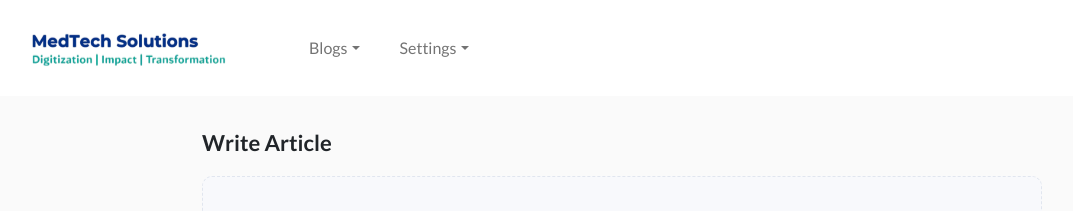
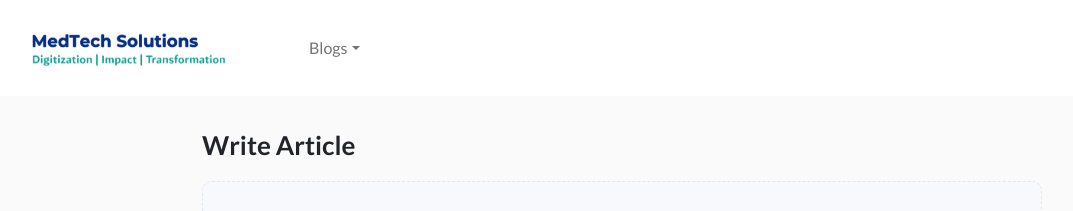
Before and after one commit to Ayodejioladimeji/Medtech-sample-Dashboard, a Next.js app: page / in a window 1280 px wide. Shown: the top 211 px of the page, without its empty margins (18-1091 px from the left). Built offline with nearby package versions, Linux system fonts and the light colour scheme; sample sign-in values are in the browser's storage.

Commit message:
added updates

```diff
--- a/src/common/card.tsx
+++ b/src/common/card.tsx
@@ -28,7 +28,7 @@ const Card = (props: Props) => {
 
       <div className="card-content">
         <h3>{props?.title}</h3>
-        <p>{props?.category}</p>
+        {/* <p>{props?.category}</p> */}
       </div>
 
       <div className="card-footer">
--- a/src/components/nav.tsx
+++ b/src/components/nav.tsx
@@ -1,12 +1,10 @@
 import React from "react";
 import { useRouter } from "next/router";
 import Link from "next/link";
-import Logo2 from "@/svg/Logo2";
 import Image from "next/image";
 
 export default function Nav() {
   const router = useRouter();
-
   //
 
   return (
@@ -59,46 +57,6 @@ export default function Nav() {
                 </li>
               </ul>
             </li>
-
-            <li className="nav-item dropdown">
-              <Link
-                className={`nav-link dropdown-toggle ${
-                  router.asPath.includes("settings") &&
-                  !router.asPath.includes("individual")
-                    ? "active"
-                    : ""
-                }`}
-                href="#"
-                role="button"
-                data-bs-toggle="dropdown"
-                aria-expanded="false"
-              >
-                Settings
-              </Link>
-              <ul className="dropdown-menu">
-                <li>
-                  <Link className="dropdown-item" href="#">
-                    General Settings
-                  </Link>
-                </li>
-                <li>
-                  <Link
-                    className="dropdown-item"
-                    href="/settings/changepassword"
-                  >
-                    Permissions
-                  </Link>
-                </li>
-                <li>
-                  <Link
-                    className="dropdown-item"
-                    href="/settings/changepassword"
-                  >
-                    Documents
-                  </Link>
-                </li>
-              </ul>
-            </li>
           </ul>
         </div>
       </div>
--- a/src/styles/common/__card.scss
+++ b/src/styles/common/__card.scss
@@ -16,16 +16,16 @@
 
   .card-content {
     height: 150px;
-    padding-left: 20px;
-    padding-top: 20px;
+    padding: 20px;
 
     h3 {
-      @include heading(24px, 500);
+      @include heading(20px, 500);
       margin-bottom: 10px;
+      line-height: 30px;
     }
 
     p {
-      @include body-text(16px, 600, $text-color);
+      @include body-text(15px, 600, $text-color);
       text-transform: uppercase;
     }
   }
--- a/src/styles/pages/__blog.scss
+++ b/src/styles/pages/__blog.scss
@@ -9,7 +9,7 @@
   }
 
   h1 {
-    font-size: 22px;
+    font-size: 26px;
     margin-bottom: 20px;
     font-weight: bold;
   }
@@ -152,8 +152,9 @@
     margin-bottom: 40px;
 
     h1 {
-      font-size: 20px;
+      font-size: 25px;
       font-weight: 600;
+      margin-bottom: 10px;
     }
 
     .right-dropdown {
```
